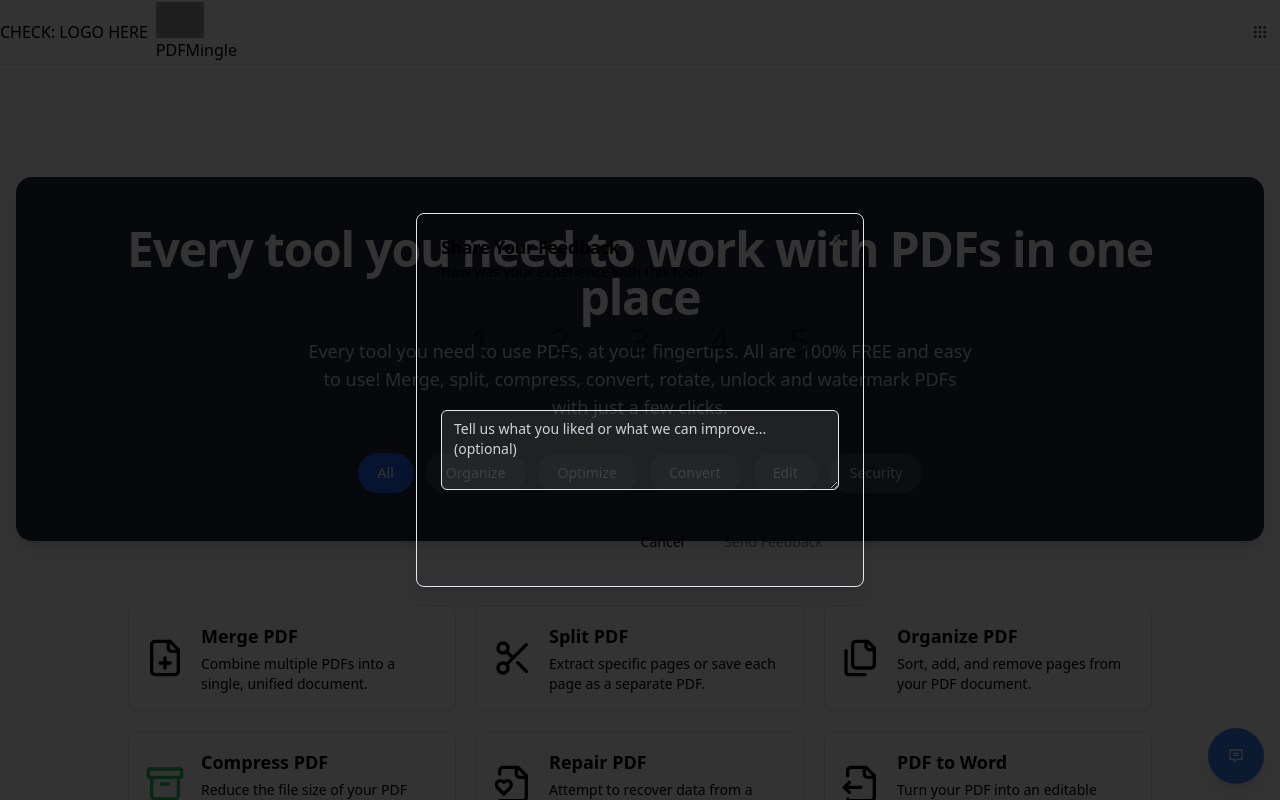
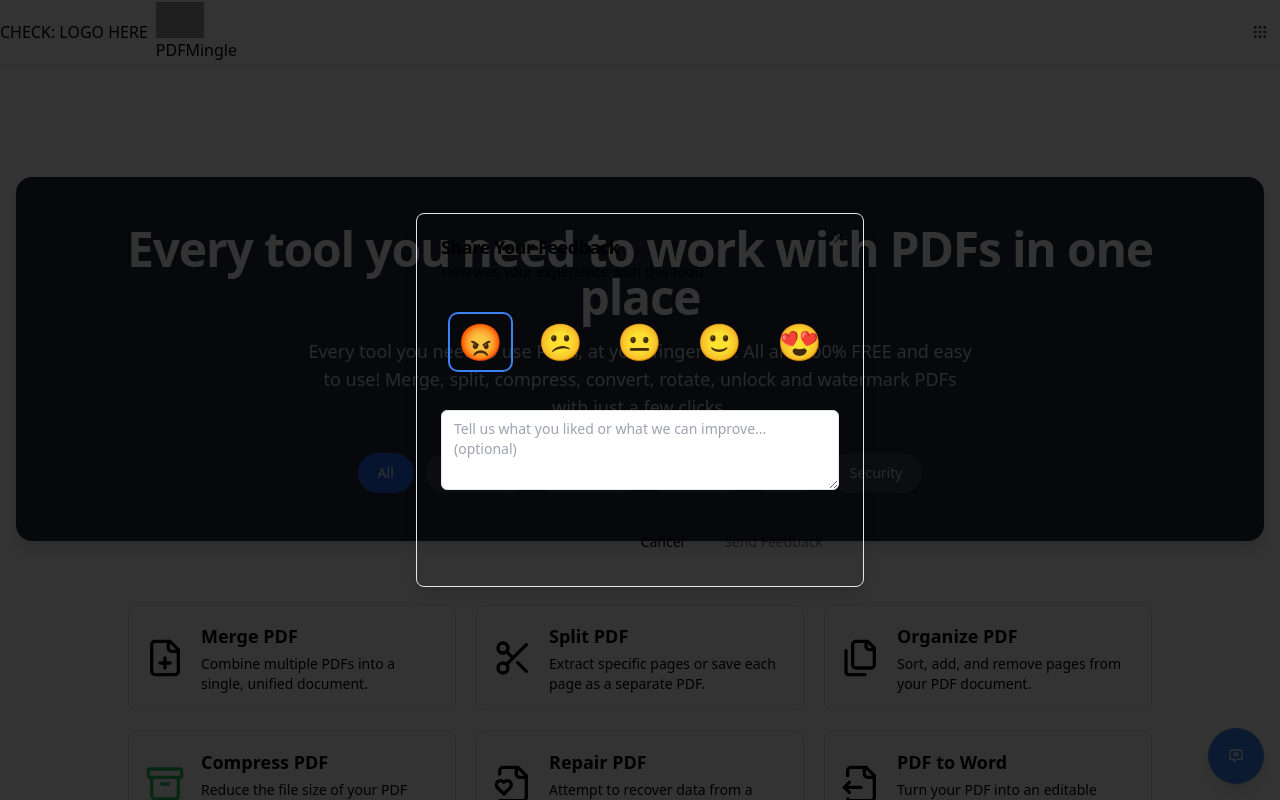
Before and after one commit to widhia-solanki/Pdfmingle, a Next.js app: page / in a window 1280 px wide. Both pictures are taken after a click on the button 1236 px from the left and 756 px from the top of the page. Shown: the top 800 px of the page. Built offline with nearby package versions, Linux system fonts and the light colour scheme; grey boxes are pictures that could not be loaded.

Commit message:
Update FeedbackButton.tsx

```diff
--- a/src/components/FeedbackButton.tsx
+++ b/src/components/FeedbackButton.tsx
@@ -1,4 +1,3 @@
-
 import { useState, useEffect } from 'react';
 import { Button } from '@/components/ui/button';
 import {
@@ -13,27 +12,28 @@ import { Textarea } from '@/components/ui/textarea';
 import { useRouter } from 'next/router';
 import emailjs from '@emailjs/browser';
 import { useToast } from '@/hooks/use-toast';
-import { cn } from '@/lib/utils';
-import { CheckCircle } from "lucide-react";
+import { cn } from "@/lib/utils";
+import { CheckCircle, Frown, Meh, MehOutlined, Smile, SmilePlus } from 'lucide-react';
 
 const FeedbackIcon = () => (
-    <svg width="24" height="24" viewBox="0 0 24 24" fill="currentColor" xmlns="http://www.w3.org/2000/svg">
-        <path d="M20 2H4C2.9 2 2 2.9 2 4V16C2 17.1 2.9 18 4 18H8V22L13.2 18H20C21.1 18 22 17.1 22 16V4C22 2.9 21.1 2 20 2ZM20 16H12.8L10 18.8V16H4V4H20V16ZM8 9H16V7H8V9ZM8 12H16V10H8V12Z"/>
-    </svg>
+  <svg width="24" height="24" viewBox="0 0 24 24" fill="currentColor" xmlns="http://www.w3.org/2000/svg">
+    <path d="M20 2H4C2.9 2 2 2.9 2 4V16C2 17.1 2.9 18 4 18H8V22L13.2 18H20C21.1 18 22 17.1 22 16V4C22 2.9 21.1 2 20 2ZM20 16H12.8L10 18.8V16H4V4H20V16ZM8 9H16V7H8V9ZM8 12H16V10H8V12Z"/>
+  </svg>
 );
 
+// Directly use lucide-react icons here
 interface Rating {
+  emoji: string;
   value: number;
   label: string;
-  icon: React.ReactNode;
 }
 
 const ratings: Rating[] = [
-  { value: 1, label: 'Very Dissatisfied', icon: '1' },
-  { value: 2, label: 'Dissatisfied', icon: '2' },
-  { value: 3, label: 'Neutral', icon: '3' },
-  { value: 4, label: 'Satisfied', icon: '4' },
-  { value: 5, label: 'Very Satisfied', icon: '5' },
+  { emoji: '😡', value: 1, label: 'Very Dissatisfied' },
+  { emoji: '😕', value: 2, label: 'Dissatisfied' },
+  { emoji: '😐', value: 3, label: 'Neutral' },
+  { emoji: '🙂', value: 4, label: 'Satisfied' },
+  { emoji: '😍', value: 5, label: 'Very Satisfied' },
 ];
 
 export const FeedbackButton = () => {
@@ -44,6 +44,11 @@ export const FeedbackButton = () => {
   const [message, setMessage] = useState('');
   const router = useRouter();
   const { toast } = useToast();
+
+  // Take whole object and use emoji and label from value
+  const handleEmojiClick = (rating: Rating) => {
+    setSelectedRating(rating);
+  };
 
   const handleSendFeedback = async () => {
     if (!selectedRating) {
@@ -58,7 +63,7 @@ export const FeedbackButton = () => {
 
     const templateParams = {
       toolName: router.pathname,
-      rating: `${selectedRating.label} (${selectedRating.value} stars)`,
+      rating: `${selectedRating.emoji} (${selectedRating.value})`,
       message: message || 'No message provided.',
     };
 
@@ -74,24 +79,13 @@ export const FeedbackButton = () => {
       });
       setIsSubmitting(false);
     }
-  };
-
-  const handleClose = () => {
-    setOpen(false);
-    setTimeout(() => {
-      setShowSuccess(false);
+    finally {
+      setIsSubmitting(false);
+      setOpen(false);
       setSelectedRating(null);
       setMessage('');
-      setIsSubmitting(false);
-    }, 200);
+    }
   };
-
-  useEffect(() => {
-    if (showSuccess) {
-      const timer = setTimeout(handleClose, 2000);
-      return () => clearTimeout(timer);
-    }
-  }, [showSuccess]);
 
   return (
     <>
@@ -103,7 +97,7 @@ export const FeedbackButton = () => {
         <FeedbackIcon />
       </Button>
 
-      <Dialog open={open} onOpenChange={(isOpen) => !isOpen && handleClose()}>
+      <Dialog open={open} onOpenChange={setOpen}>
         <DialogContent className="sm:max-w-md">
           {!showSuccess ? (
             <>
@@ -113,20 +107,14 @@ export const FeedbackButton = () => {
               </DialogHeader>
 
               <div className="flex justify-around items-center py-4">
-                {ratings.map(({ value, label, icon }) => ( // icon: React.ReactNode
-                  // You should render a digit there, not a graphic component
+                {ratings.map(({ emoji, value, label }) => (
                   <button
                     key={value}
-                    onClick={() => setSelectedRating({ value, label,})} // icon is gone
-                    className={cn(
-                      "flex flex-col items-center gap-2 text-4xl rounded-lg p-2 transition-all duration-200",
-                      selectedRating?.value === value
-                        ? "scale-125 transform text-ilovepdf-red"
-                        : "scale-100 hover:scale-110 opacity-60 hover:opacity-100"
-                    )}
+                    onClick={() => handleEmojiClick({ emoji, value, label })}
+                    className="flex flex-col items-center gap-2 text-4xl rounded-lg p-2 transition-transform hover:scale-125 focus:outline-none focus:ring-2 focus:ring-ilovepdf-red"
                     aria-label={label}
                   >
-                    {icon}
+                    {emoji}
                   </button>
                 ))}
               </div>
@@ -135,11 +123,11 @@ export const FeedbackButton = () => {
                 value={message}
                 onChange={(e) => setMessage(e.target.value)}
                 placeholder="Tell us what you liked or what we can improve... (optional)"
-                className="mt-2 bg-white/10 text-black placeholder:text-gray-300"
+                className="mt-2"
               />
 
               <DialogFooter className="mt-4">
-                <Button type="button" variant="secondary" onClick={handleClose}>Cancel</Button>
+                <Button type="button" variant="secondary" onClick={() => setOpen(false)}>Cancel</Button>
                 <Button onClick={handleSendFeedback} disabled={!selectedRating || isSubmitting}>
                   {isSubmitting ? 'Sending...' : 'Send Feedback'}
                 </Button>
```
